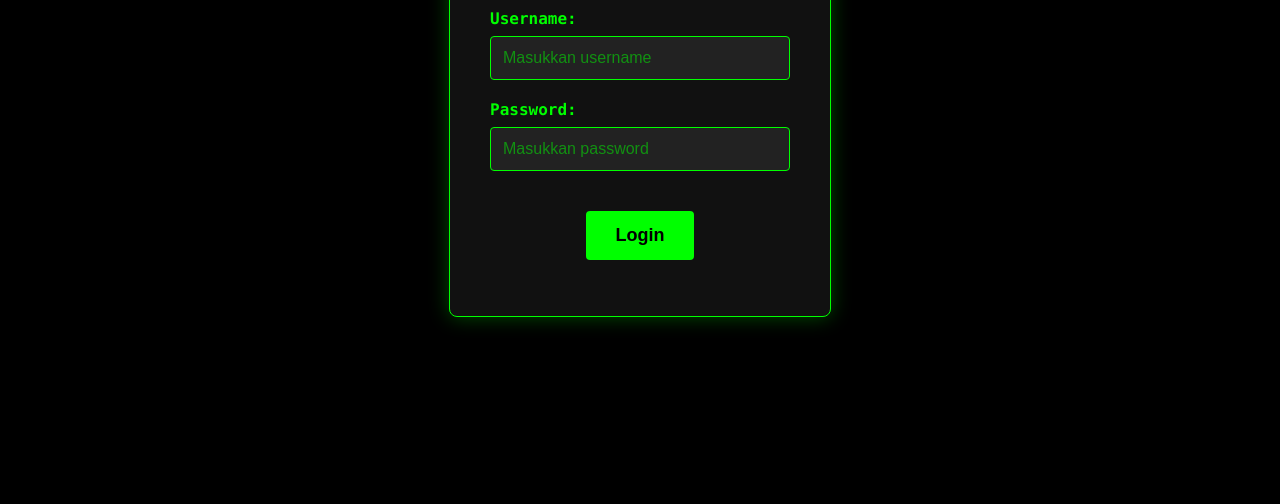
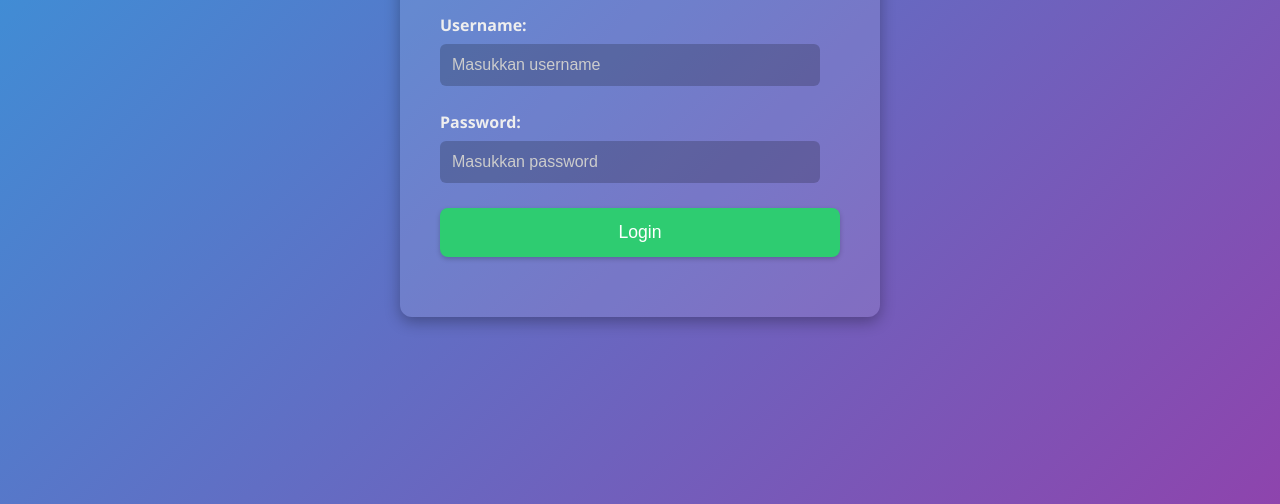
Before and after one commit to fatur2019/login-page, a plain HTML site: page index.html in a window 1280 px wide. Shown: the part 296-800 px from the top of the page. Drawn offline with Linux system fonts and the light colour scheme.

Commit message:
Update index.html

```diff
--- a/index.html
+++ b/index.html
@@ -1,119 +1,121 @@
 <!DOCTYPE html>
-<html>
+<html lang="id">
 <head>
+    <meta charset="UTF-8">
+    <meta name="viewport" content="width=device-width, initial-scale=1.0">
     <title>Login Area</title>
     <style>
         body {
-            font-family: 'Consolas', monospace;
-            background-color: #000;
-            color: #00FF00;
+            font-family: 'Segoe UI', Tahoma, Geneva, Verdana, sans-serif;
+            background: linear-gradient(135deg, #3498db, #8e44ad); /* Gradien biru ke ungu */
             display: flex;
             justify-content: center;
             align-items: center;
             min-height: 100vh;
             margin: 0;
+            color: #fff; /* Warna teks putih */
         }
         .login-container {
-            background-color: #111;
+            background-color: rgba(255, 255, 255, 0.1); /* Latar belakang putih transparan */
             padding: 40px;
-            border-radius: 8px;
-            box-shadow: 0 0 20px rgba(0, 255, 0, 0.3);
+            border-radius: 12px;
+            box-shadow: 0 5px 15px rgba(0, 0, 0, 0.3);
             text-align: center;
-            border: 1px solid #00FF00;
-            display: flex;
-            flex-direction: column;
-            align-items: center;
+            width: 80%; /* Lebar responsif */
+            max-width: 400px; /* Lebar maksimum */
         }
         h2 {
-            color: #00FF00;
+            color: #fff;
             margin-bottom: 30px;
-            text-shadow: 0 0 5px #00FF00;
+            text-shadow: 2px 2px 5px rgba(0, 0, 0, 0.5);
         }
         .input-group {
-            margin-bottom: 20px;
+            margin-bottom: 25px;
             text-align: left;
-            width: 300px;
         }
         label {
             display: block;
             margin-bottom: 8px;
-            color: #00FF00;
+            color: #eee;
             font-weight: bold;
         }
         input[type="text"],
         input[type="password"] {
-            width: 100%;
+            width: calc(100% - 20px);
             padding: 12px;
-            border: 1px solid #00FF00;
-            border-radius: 4px;
-            background-color: #222;
-            color: #00FF00;
+            border: none;
+            border-radius: 6px;
+            background-color: rgba(0, 0, 0, 0.2);
+            color: #fff;
             box-sizing: border-box;
-            font-size: 16px;
+            font-size: 1em;
         }
         input::placeholder {
-            color: #00FF0080;
+            color: #ccc;
         }
-        button[type="submit"] {
-            background-color: #00FF00;
-            color: #000;
+        button {
             padding: 14px 30px;
+            background-color: #2ecc71; /* Hijau cerah */
+            color: #fff;
             border: none;
-            border-radius: 4px;
+            border-radius: 8px;
             cursor: pointer;
-            font-size: 18px;
-            font-weight: bold;
-            transition: background-color 0.3s ease;
-            margin-top: 20px;
+            font-size: 1.1em;
+            transition: background-color 0.3s ease, transform 0.2s ease;
+            box-shadow: 0 2px 5px rgba(0, 0, 0, 0.2);
+            width: 100%;
         }
-        button[type="submit"]:hover {
-            background-color: #00C800;
+        button:hover {
+            background-color: #27ae60;
+            transform: translateY(-2px);
         }
         #error-message {
-            color: #FF4500;
-            margin-top: 15px;
-            font-size: 16px;
-            text-shadow: 0 0 3px #FF4500;
+            color: #e74c3c; /* Merah */
+            margin-top: 20px;
+            font-size: 0.9em;
         }
-        .success-message {
-            color: #00FF00;
-            margin-top: 15px;
-            font-size: 16px;
-            text-shadow: 0 0 3px #00FF00;
+        #success-message {
+            color: #2ecc71; /* Hijau */
+            margin-top: 20px;
+            font-size: 0.9em;
         }
     </style>
 </head>
 <body>
     <div class="login-container">
         <h2>Login Area</h2>
-        <form onsubmit="validateLogin(event)">
+        <form id="login-form">
             <div class="input-group">
                 <label for="username">Username:</label>
-                <input type="text" id="username" name="username" placeholder="Masukkan username">
+                <input type="text" id="username" name="username" placeholder="Masukkan username" required>
             </div>
             <div class="input-group">
                 <label for="password">Password:</label>
-                <input type="password" id="password" name="password" placeholder="Masukkan password">
+                <input type="password" id="password" name="password" placeholder="Masukkan password" required>
             </div>
             <button type="submit">Login</button>
-            <p id="error-message"></p>
-            <p id="success-message" class="success-message" style="display: none;">Login Berhasil. Mengarahkan...</p>
         </form>
+        <p id="error-message"></p>
+        <p id="success-message" style="display: none;">Login Berhasil. Mengarahkan...</p>
     </div>
 
     <script>
-        function validateLogin(event) {
+        const loginForm = document.getElementById('login-form');
+        const usernameInput = document.getElementById('username');
+        const passwordInput = document.getElementById('password');
+        const errorMessage = document.getElementById('error-message');
+        const successMessage = document.getElementById('success-message');
+
+        const correctUsername = "game123";
+        const correctPassword = "game456";
+
+        loginForm.addEventListener('submit', function(event) {
             event.preventDefault();
 
-            const usernameInput = document.getElementById('username');
-            const passwordInput = document.getElementById('password');
-            const errorMessage = document.getElementById('error-message');
-            const successMessage = document.getElementById('success-message');
+            const enteredUsername = usernameInput.value;
+            const enteredPassword = passwordInput.value;
 
-            const correctUsername = "game123";
-            const correctPassword = "game456";
-
-            if (usernameInput.value === correctUsername && passwordInput.value === correctPassword) {
+            if (enteredUsername === correctUsername && enteredPassword === correctPassword) {
                 errorMessage.textContent = "";
                 successMessage.style.display = 'block';
                 setTimeout(() => {
@@ -123,7 +125,7 @@
                 successMessage.style.display = 'none';
                 errorMessage.textContent = "Username atau password salah.";
             }
-        }
+        });
     </script>
 </body>
 </html>
```
